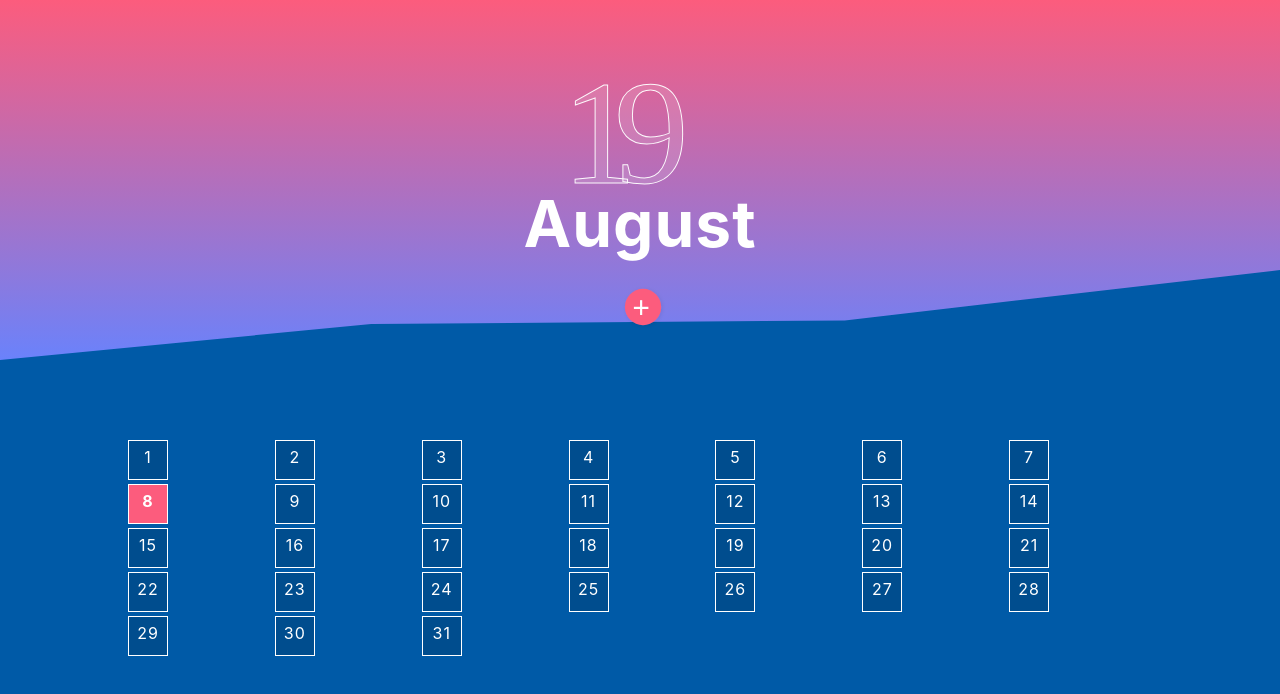
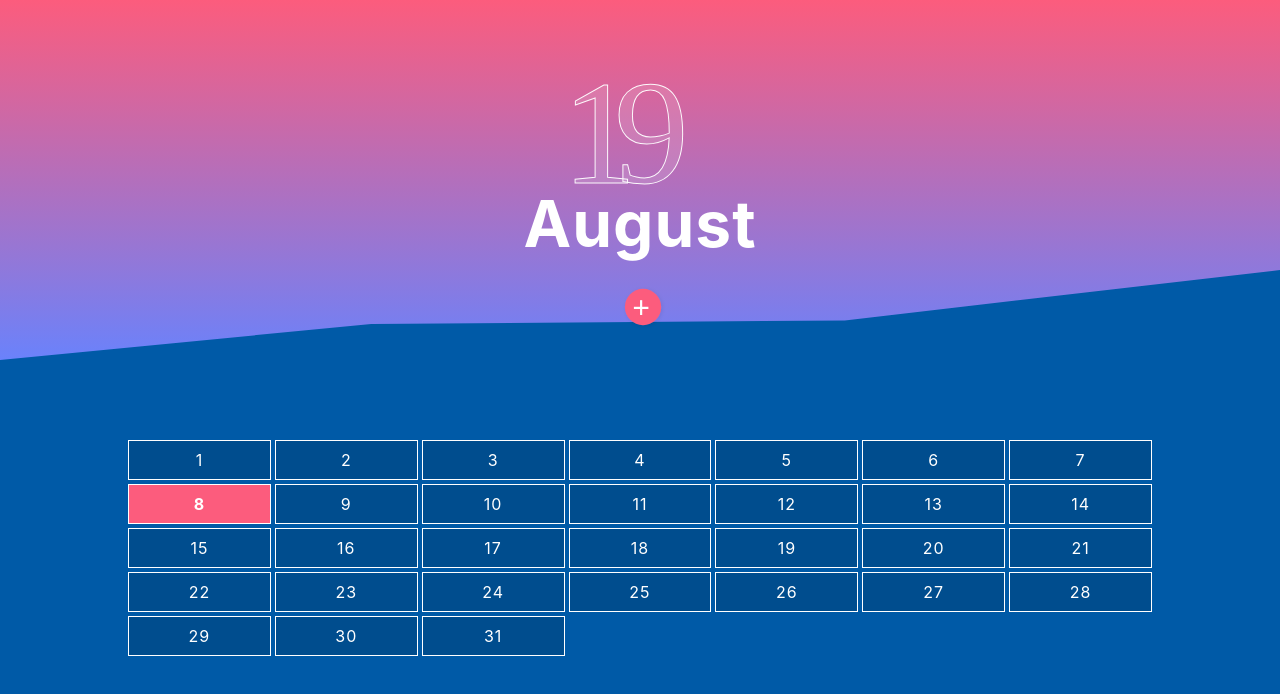
Before and after one commit to Moniet/timester_frontend, a React (Create React App) app: page /calendar in a window 1280 px wide. Shown: the top 694 px of the page. Built offline with nearby package versions, Linux system fonts and the light colour scheme; no server answers.

Commit message:
added key to time input and task grid

```diff
--- a/src/components/Calendar.js
+++ b/src/components/Calendar.js
@@ -49,15 +49,24 @@ const Grid  = styled.div`
 `
 
 const Day = styled.div`
+    position: relative;
     padding: 0.5rem;
     border: solid 1px white;
-    width: 40px;
-    height: 40px;
+    width: 100%;
+    height: 100%;
     text-align: center;
     background: rgba(0,0,0,0.15);
     a {
+        position: absolute;
         color: white;
+        top: 50%;
+        left: 50%;
+        transform: translate(-50%, -50%);
     }
+`
+
+const button = css`
+    margin-bottom: -1rem;
 `
 
 const Calendar = ({ tasks, dispatch, loadUserData }) => {
@@ -78,10 +87,6 @@ const Calendar = ({ tasks, dispatch, loadUserData }) => {
     const showTaskMenu = () => toggleTaskMenu(!taskMenuToggled)
     const submitTask = (task, goals) => api.createTasks(token, task, goals).then(loadUserData(token))
 
-    // const taskDates = tasks.map(task => task.attributes.date)
-    // const highlightCurrentDate = (calDay, calMonth) => (calDay === currentDay && calMonth === month)
-
-
     const showMenu = () => {
         if (taskMenuToggled && menuToggled) {
             toggleTaskMenu(!taskMenuToggled)
@@ -101,7 +106,7 @@ const Calendar = ({ tasks, dispatch, loadUserData }) => {
                 </Banner>
             </BannerContainer>
             <Menu menuToggled={ menuToggled } showTaskMenu={ showTaskMenu }/>
-            <MenuButton showMenu={ showMenu } menuToggled={ menuToggled }/>
+            <MenuButton css={button}  showMenu={ showMenu } menuToggled={ menuToggled }/>
             <TaskMenu menuToggled={ taskMenuToggled } submitTask={ submitTask }/>
             <Grid>
                 { Array(daysNum).fill('').map((n, i) => {
--- a/src/components/EditMenu.js
+++ b/src/components/EditMenu.js
@@ -26,7 +26,7 @@ const ItemsContainer = styled.div`
     position: absolute;
     top: 40%;
     width: 90%;
-    margin: 15vw auto;
+    margin: 25vw auto;
 `
 
 const AddGoalButton = styled.button`
--- a/src/components/TaskGrid.js
+++ b/src/components/TaskGrid.js
@@ -28,14 +28,14 @@ const TaskGrid = ({ tasks }) => {
         return dates.reverse().map((date, i) => {
             let allTasks = tasks.filter(tasks => tasks.attributes.date === date)
             return (
-                <>
+                <React.Fragment key={i}>
                     <DateHeader key={i}>
                         <Link to={`/tasks/${date}`} >
                             { readableDate(date) }
                         </Link>
                     </DateHeader>
                     { allTasks.map(task => <Task task={ task } key={ parseInt(task.id) } />) }
-                </>
+                </React.Fragment>
             )
         })
     }
--- a/src/components/TaskItem.js
+++ b/src/components/TaskItem.js
@@ -37,7 +37,9 @@ const textCenter = css`
 
 const TaskItem = ({ task, setTask }) => {
 
-    const taskExist = (Object.keys(task).length !== 0)
+    const taskExist = (Object.keys(task).length > 1)
+    let val = taskExist ? task.start_time : '00:00'
+    console.log(task)
 
     return (
         <MenuContainer>
@@ -48,12 +50,12 @@ const TaskItem = ({ task, setTask }) => {
 
             <Half>
                 <Label>Start Time</Label>
-                <TimeInput setValue={ start_time => setTask({...task, start_time}) } value={ taskExist ? task.start_time : '' } />
+                <TimeInput setValue={ start_time => setTask({...task, start_time}) } value={ taskExist ? task.start_time : '00:00' } />
             </Half>
 
             <Half>
                 <Label>End Time</Label>
-                <TimeInput setValue={ end_time => setTask({...task, end_time})} value={ taskExist ? task.end_time : '' } />
+                <TimeInput setValue={ end_time => setTask({...task, end_time})} value={ taskExist ? task.end_time : '00:00' } />
             </Half>
 
             <Full>
--- a/src/components/TimeInput.js
+++ b/src/components/TimeInput.js
@@ -23,7 +23,7 @@ const DateInput = ({ setValue, value }) => {
 
     return (
         <select css={select} onChange={e => setValue(e.target.value)}>
-            { times.map(t => <option value={t} selected={ formatToHours(value) === t}> {t} </option>) }
+            { times.map((t, i) => <option key={i} value={t} selected={ formatToHours(value) === t}> {t} </option>) }
         </select>
     )
 }
```
